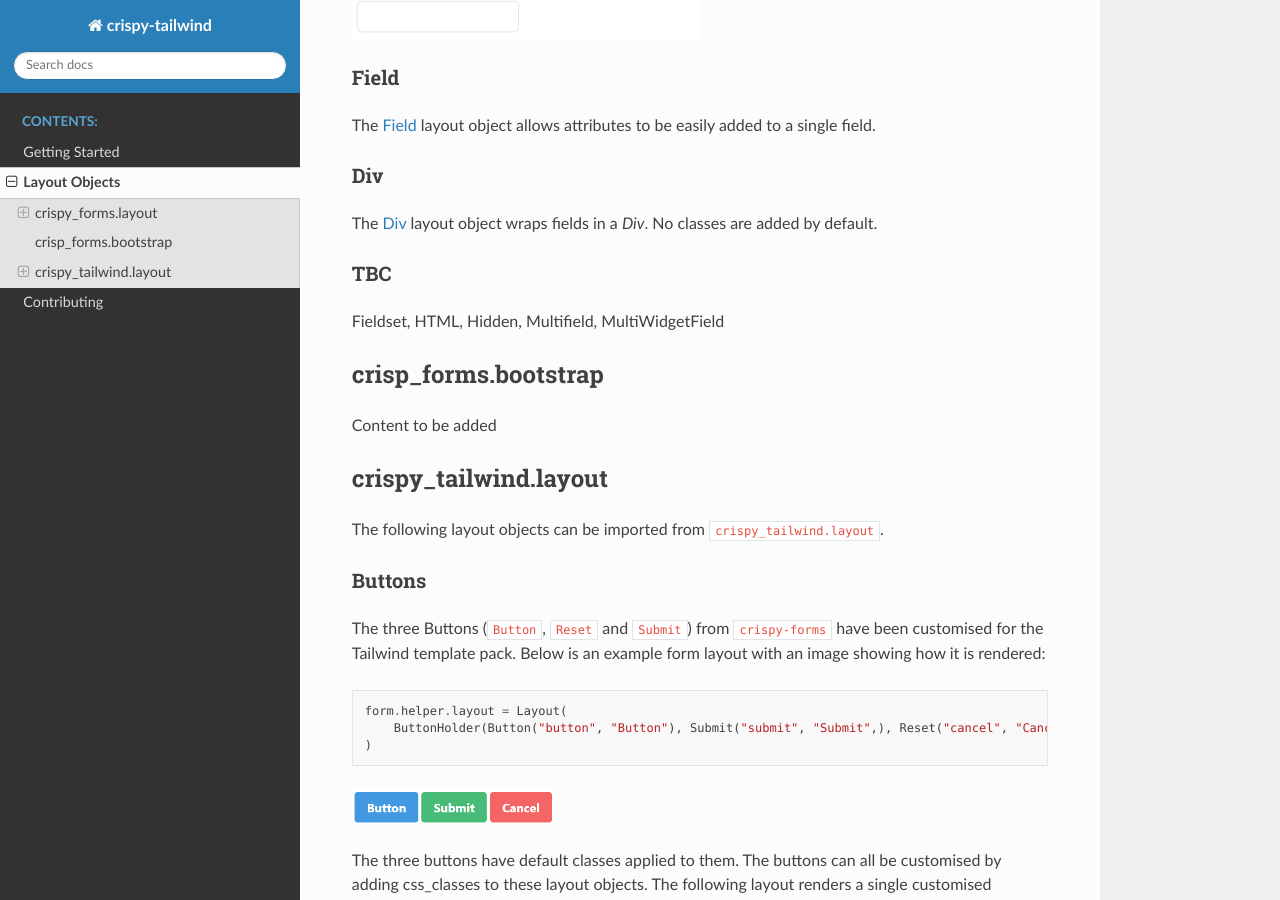
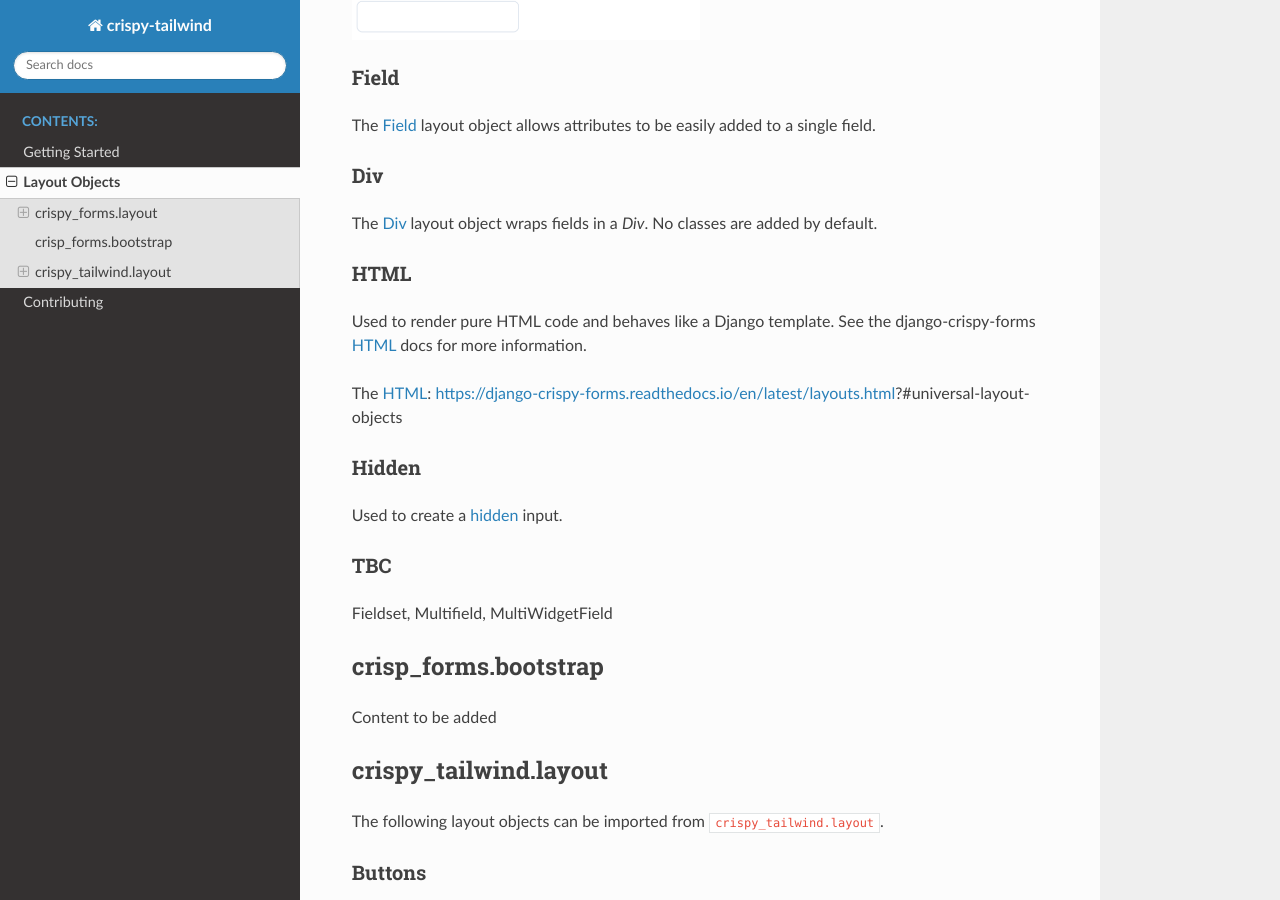
Before and after one commit to django-crispy-forms/crispy-tailwind, a Sphinx documentation site: the page built from docs/layout_objects.txt, in a window 1280 px wide and 900 px high, scrolled down 1479 px. Built offline with Sphinx 7.4.7 and the Read the Docs theme 2.0.0, drawn with Linux system fonts in a browser that asks for light colours.

Commit message:
Doc'd HTML and Hidden

```diff
--- a/docs/layout_objects.txt
+++ b/docs/layout_objects.txt
@@ -83,10 +83,26 @@
 
 .. _Div: https://django-crispy-forms.readthedocs.io/en/latest/api_layout.html?#layout.Div
 
+HTML
+----
+
+Used to render pure HTML code and behaves like a Django template. See the django-crispy-forms HTML_ docs for more
+information.
+
+The HTML_: https://django-crispy-forms.readthedocs.io/en/latest/layouts.html?#universal-layout-objects
+
+.. _HTML:
+
+Hidden
+------
+
+Used to create a hidden_ input.
+
+.. _Hidden: https://django-crispy-forms.readthedocs.io/en/latest/api_layout.html?#layout.Hidden
 
 TBC
 ---
-Fieldset, HTML, Hidden, Multifield, MultiWidgetField
+Fieldset, Multifield, MultiWidgetField
 
 crisp_forms.bootstrap
 =====================
```
